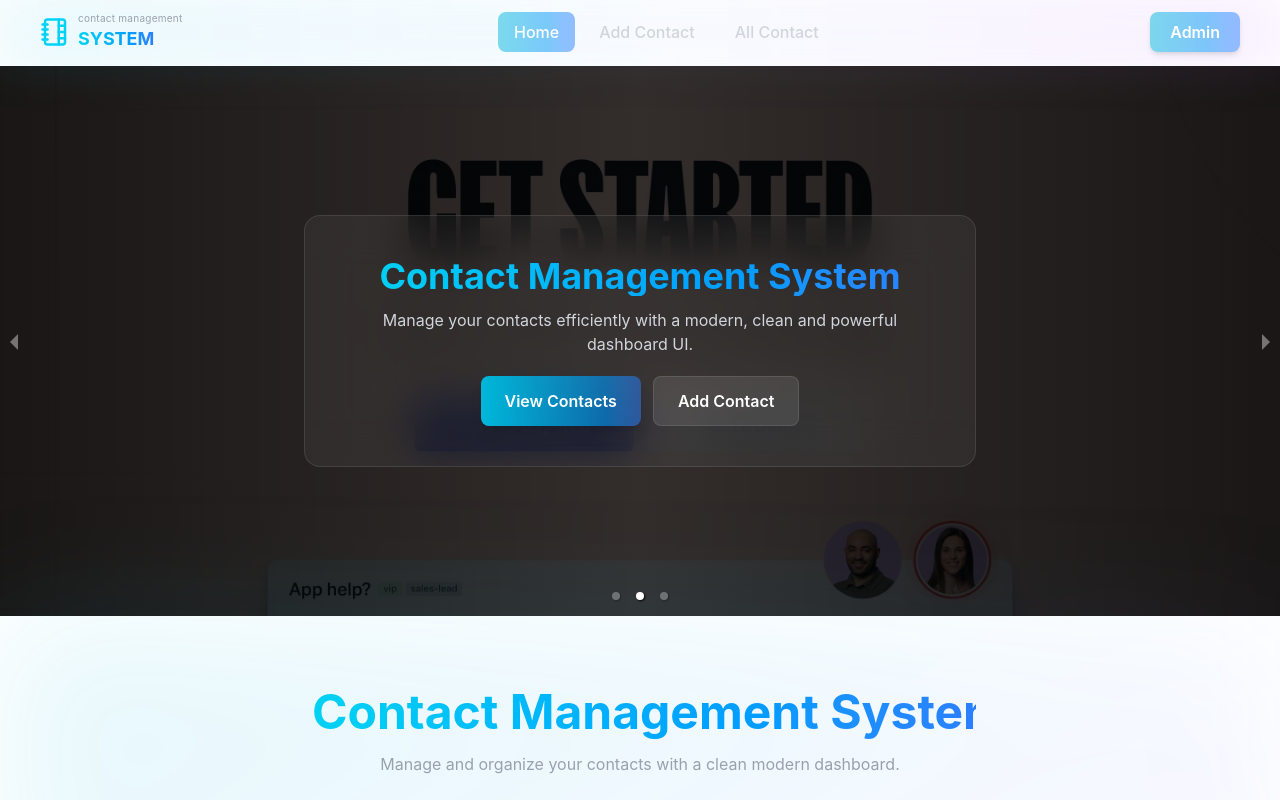
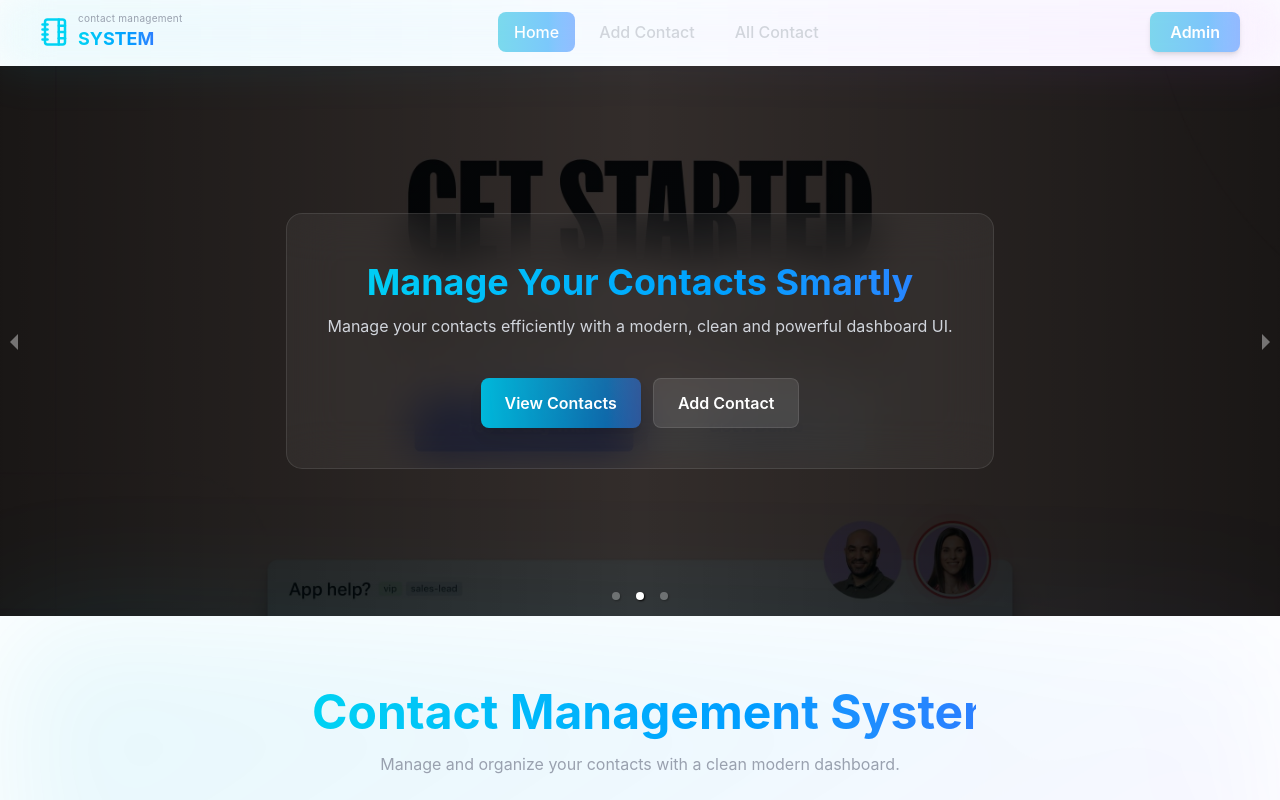
Before and after one commit to ripon301252/contact-client, a React (Vite) app: page / in a window 1280 px wide. Shown: the top 800 px of the page. Built offline with nearby package versions, Linux system fonts and the light colour scheme.

Commit message:
Banner text change

```diff
--- a/src/Pages/Banner.jsx
+++ b/src/Pages/Banner.jsx
@@ -36,14 +36,14 @@ const Banner = ({ setPage }) => {
             <div className="absolute inset-0 flex items-center justify-center  px-4">
 
               <div className="backdrop-blur-xl bg-white/5 border border-white/10
-              rounded-2xl p-6 md:p-10 text-center text-white max-w-2xl">
+              rounded-2xl p-6 md:p-10 text-center text-white max-w-3xl">
 
-                <h1 className="text-2xl md:text-4xl font-bold mb-3
-                bg-gradient-to-r from-cyan-400 to-blue-500 bg-clip-text text-transparent">
-                  Contact Management System
+                <h1 className="text-2xl md:text-4xl font-bold mb-1
+                bg-gradient-to-r from-cyan-400 to-blue-500 p-2 bg-clip-text text-transparent">
+                  Manage Your Contacts Smartly
                 </h1>
 
-                <p className="text-gray-300 text-sm md:text-base mb-5">
+                <p className="text-gray-300 text-sm md:text-base mb-10">
                   Manage your contacts efficiently with a modern, clean and powerful dashboard UI.
                 </p>
 
```
